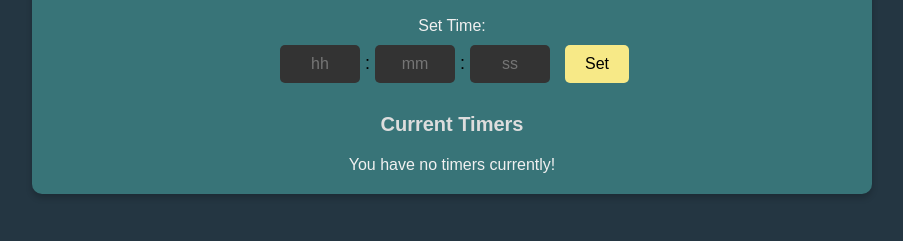
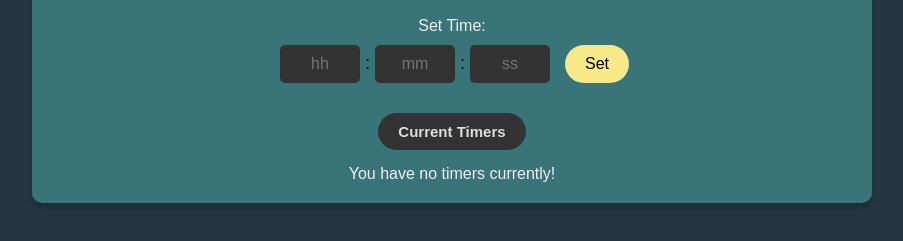
Before and after one commit to sachinrajbher15/AlarmMe, a plain HTML site: page index.html in a window 1280 px wide. Shown: the part 121-362 px from the top of the page, without its empty margins (188-1091 px from the left). Drawn offline with Linux system fonts and the light colour scheme.

Commit message:
Update styles.css

```diff
--- a/styles.css
+++ b/styles.css
@@ -60,7 +60,7 @@ span {
     background-color: #F7E987;
     border: none;
     padding: 10px 20px;
-    border-radius: 5px;
+    border-radius: 25px;
     cursor: pointer;
     font-size: 16px;
     margin-left: 10px;
@@ -75,8 +75,14 @@ span {
 }
 
 h3 {
-    font-size: 20px;
+    display: inline-block;
+    font-size: 15px;
     color: #dddddd;
+    border: none;
+    border-radius: 25px;
+    background-color: #333;
+    padding: 10px 20px;
+    margin: 0;
 }
 
 .timers-list {
```
